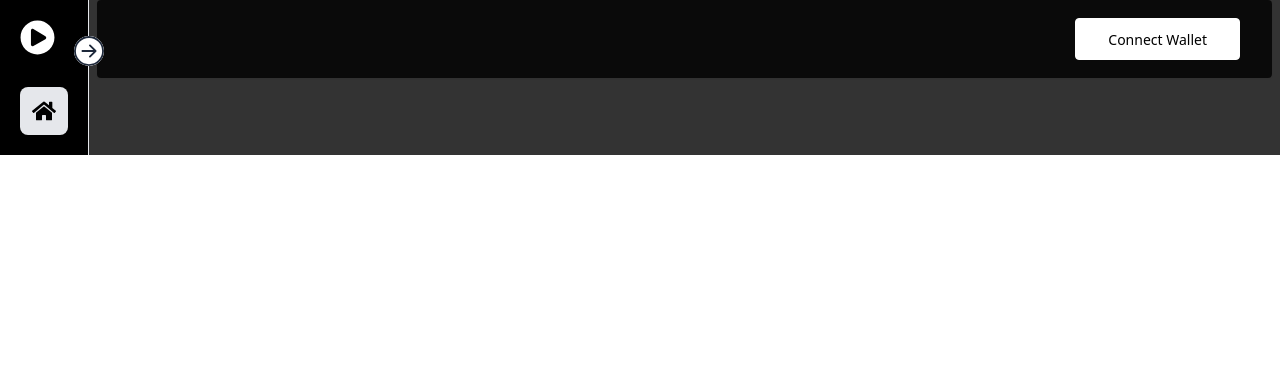
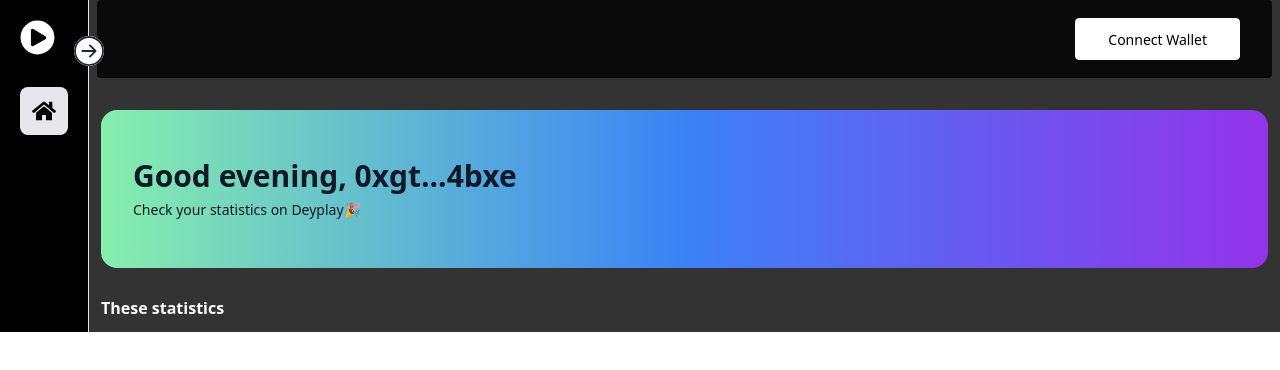
Before and after one commit to kwakyebrilliant/deyplay, a React (Create React App) app: page /dashboard in a window 1280 px wide. Shown: the top 370 px of the page. Built offline with nearby package versions, Linux system fonts and the light colour scheme.

Commit message:
dashboard updates

```diff
--- a/src/dashboard/Pages/Dashboard.js
+++ b/src/dashboard/Pages/Dashboard.js
@@ -3,6 +3,19 @@ import Sidebar from '../Partials/Sidebar';
 import PartialNavbar from '../Partials/PartialNavbar';
 
 function Dashboard() {
+
+    var myDate = new Date();
+    var hours= myDate.getHours();
+    var greet;
+
+    if (hours < 12)
+        greet =  "morning";
+    else if (hours >= 12 && hours <= 17)
+        greet = "afternoon";
+    else if (hours >= 17 && hours <= 24)
+        greet = "evening";
+
+
   return (
     <div>
         <div className='bg-black/80'>
@@ -12,6 +25,34 @@ function Dashboard() {
 
             <div className='grow'>
                 <PartialNavbar />
+
+                <div className='mx-3 mt-8'>
+
+                    <header className="rounded-2xl inset-x-0 bottom-0 bg-gradient-to-r from-green-300 via-blue-500 to-purple-600">
+                    <div className="max-w-screen-xl px-4 py-8 mx-auto sm:py-12 sm:px-6 lg:px-8">
+                        <div className="sm:justify-between sm:items-center sm:flex">
+                        <div className="text-center sm:text-left">
+                            <h1 className="text-2xl font-bold text-gray-900 sm:text-3xl">
+                            Good {greet}, 0xgt...4bxe
+                            </h1>
+
+                            <p className="mt-1.5 text-sm text-gray-900">
+                            Check your statistics on Deyplay🎉
+                            </p>
+                        </div>
+
+
+                        </div>
+                    </div>
+                    </header>
+                </div>
+
+                <div className='flex m-3 pt-4'>
+                  <h2 className='text-white font-bold'>
+                    These statistics
+                  </h2>
+
+                </div>
 
 
 
```
